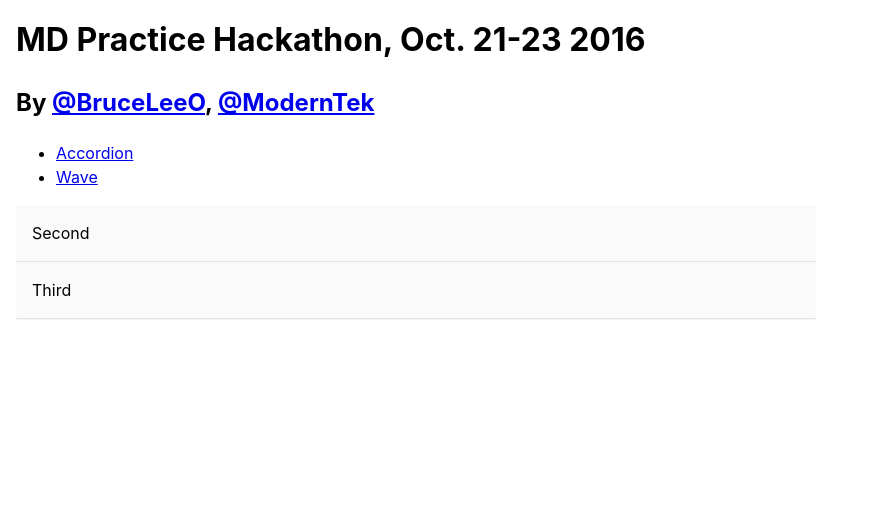
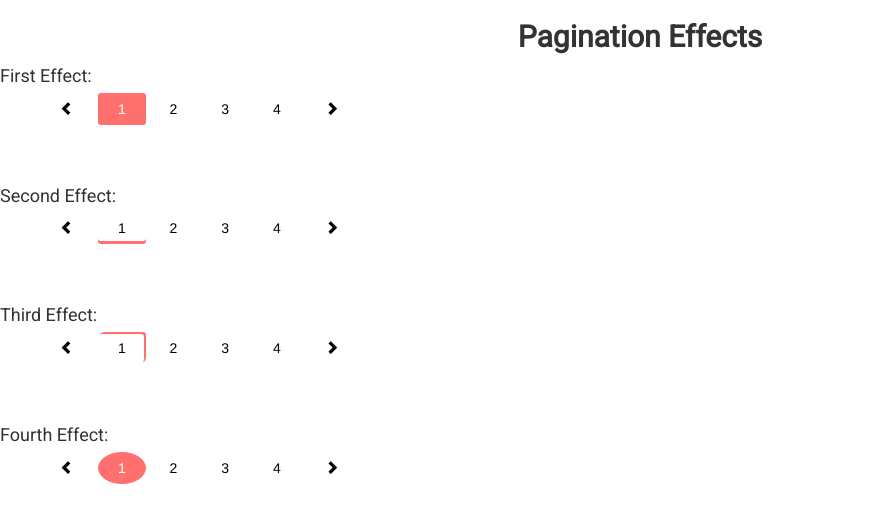
Before and after one commit to Zesc/HackathonMD-12-09-2016, a plain HTML site: page index.html in a window 1280 px wide. Shown: the whole page, without its empty margins (0-879 px from the left). Drawn offline with nearby package versions, Linux system fonts and the light colour scheme.

Commit message:
pagination effects section.

```diff
--- a/index.html
+++ b/index.html
@@ -1,62 +1,80 @@
+<!DOCTYPE html>
+
 <html lang="en">
 <head>
     <meta charset="UTF-8">
     <title>MD Hackathon, Dec. 09-11 2016</title>
     <!-- Styles -->
     <link rel="stylesheet" href="./ui/accordion/accordion.css">
-  <link rel="stylesheet"
     <link rel="stylesheet" href="./ui/wave/wave.css">
-  <!-- Demo Styles -->
-  <style>
-    body {
-      font: 400 16px/1.5 -apple-system, BlinkMacSystemFont, "Segoe UI", Roboto, Oxygen-Sans, Ubuntu, Cantarell, "Helvetica Neue", sans-serif;
-      margin: 0;
-    }
-    .demo {
-      margin: 1rem;
-      max-width: 800px;
-    }
-  </style>
+    <link rel="stylesheet" href="./ui/pagination/pagination.css">
+    <link rel="stylesheet" href="https://maxcdn.bootstrapcdn.com/bootstrap/3.3.7/css/bootstrap.min.css" integrity="sha384-BVYiiSIFeK1dGmJRAkycuHAHRg32OmUcww7on3RYdg4Va+PmSTsz/K68vbdEjh4u" crossorigin="anonymous">
 </head>
 <body>
-  <div class="demo">
-    <header class="demo-header">
-      <h1>MD Practice Hackathon, Oct. 21-23 2016</h1>
-      <h2>By <a href="https://github.com/bruceLeeO">@BruceLeeO</a>, <a href="https://github.com/ModernTek">@ModernTek</a></h2>
-    </header>
-    <nav class="demo-nav">
-      <ul>
-        <li><a href="#demo-accordion">Accordion</a></li>
-          <li><a href="#demo-wave">Wave</a></li>
+    <!-- Pagination Section -->
+    <h2 id="pg-tittle">Pagination Effects</h2>
+    <div class="pg">
+        <p class="pg-p">First Effect:</p>
+        <ul class="pg-container">
+            <li class="pg-li">
+                <a class="pg-a-disable" href="#"><i class="glyphicon glyphicon-chevron-left"></i></a>
+            </li>
+            <li class="pg-active-1"><a class="pg-a-active" href="#">1</a></li>
+            <li class="pg-li pg-effect-1"><a class="pg-a-disable" href="#!">2</a></li>
+            <li class="pg-li pg-effect-1"><a class="pg-a-disable" href="#!">3</a></li>
+            <li class="pg-li pg-effect-1"><a class="pg-a-disable" href="#!">4</a></li>
+            <li class="pg-li">
+                <a class="pg-a-disable" href="#"><i class="glyphicon glyphicon-chevron-right"></i></a>
+            </li>
         </ul>
-    </nav>
-    <main class="demo-main">
-     <div class="accordion-panel">
-            <input id="accordion-input-2" class="accordion-input" type="radio" name="accordion-1">
-            <label for="accordion-input-2" class="accordion-toggle">Second</label>
-            <div class="accordion-content">
-              <p>Lorem ipsum dolor sit amet, consectetur adipisicing elit. Nostrum enim iure laudantium libero odit quaerat temporibus, nisi ullam explicabo minus unde neque similique, pariatur tempora repellat alias. Quae, culpa, quam!</p>
-              <p>Et qui voluptate, quidem deserunt optio. Tenetur odit optio fuga, accusamus dolore totam voluptate enim blanditiis atque voluptates ab amet omnis eligendi quasi quaerat molestias dicta aliquam. Dignissimos, hic, at!</p>
-              <p>Facilis adipisci voluptatem quibusdam tempora, illo at mollitia velit iusto nostrum perferendis recusandae dolores inventore nam, iure, ratione. Laudantium eaque, omnis quam consequatur officia minus impedit eveniet laboriosam aliquam neque?</p>
-              <p>Cumque qui vero dignissimos, voluptatibus esse facere ad velit et omnis placeat magni soluta, aperiam dicta, quos modi laudantium praesentium. Debitis ut, repellendus assumenda sint. Architecto incidunt debitis ab ea!</p>
     </div>
+
+    <div class="pg">
+     <p class="pg-p">Second Effect:</p>
+     <ul class="pg-container">
+         <li class="pg-li">
+             <a href="#"><i class="glyphicon glyphicon-chevron-left"></i></a>
+         </li>
+         <li class="pg-active-2"><a class="pg-a-active" id="pg-c" href="#">1</a></li>
+         <li class="pg-li pg-effect-2"><a class="pg-a-disable" href="#">2</a></li>
+         <li class="pg-li pg-effect-2"><a class="pg-a-disable" href="#">3</a></li>
+         <li class="pg-li pg-effect-2"><a class="pg-a-disable" href="#">4</a></li>
+         <li class="pg-li">
+             <a href="#"><i class="glyphicon glyphicon-chevron-right"></i></a>
+         </li>
+     </ul>
     </div>
-          <div class="accordion-panel">
-            <input id="accordion-input-3" class="accordion-input" type="radio" name="accordion-1">
-            <label for="accordion-input-3" class="accordion-toggle">Third</label>
-            <div class="accordion-content">
-              <p>Lorem ipsum dolor sit amet, consectetur adipisicing elit. Nostrum enim iure laudantium libero odit quaerat temporibus, nisi ullam explicabo minus unde neque similique, pariatur tempora repellat alias. Quae, culpa, quam!</p>
-              <p>Et qui voluptate, quidem deserunt optio. Tenetur odit optio fuga, accusamus dolore totam voluptate enim blanditiis atque voluptates ab amet omnis eligendi quasi quaerat molestias dicta aliquam. Dignissimos, hic, at!</p>
-              <p>Facilis adipisci voluptatem quibusdam tempora, illo at mollitia velit iusto nostrum perferendis recusandae dolores inventore nam, iure, ratione. Laudantium eaque, omnis quam consequatur officia minus impedit eveniet laboriosam aliquam neque?</p>
-              <p>Cumque qui vero dignissimos, voluptatibus esse facere ad velit et omnis placeat magni soluta, aperiam dicta, quos modi laudantium praesentium. Debitis ut, repellendus assumenda sint. Architecto incidunt debitis ab ea!</p>
+
+    <div class="pg">
+         <p class="pg-p">Third Effect:</p>
+         <ul class="pg-container">
+             <li class="pg-li">
+                 <a href="#"><i class="glyphicon glyphicon-chevron-left"></i></a>
+             </li>
+             <li class="pg-active-3"><a class="pg-a-active" id="pg-c" href="#">1</a></li>
+             <li class="pg-li pg-effect-3"><a class="pg-a-disable" href="#">2</a></li>
+             <li class="pg-li pg-effect-3"><a class="pg-a-disable" href="#">3</a></li>
+             <li class="pg-li pg-effect-3"><a class="pg-a-disable" href="#">4</a></li>
+             <li class="pg-li">
+                 <a href="#"><i class="glyphicon glyphicon-chevron-right"></i></a>
+             </li>
+         </ul>
     </div>
-          </div>
-        </div>
-      </section>
-  </main>
-  <footer class="demo-footer">
-      <p><a href="https://github.com/ModernTek/HackathonMD-12-09-2016>GitHub RepoR</a></p>
-    </footer>
+
+    <div class="pg">
+        <p class="pg-p">Fourth Effect:</p>
+        <ul class="pg-container">
+            <li class="pg-li">
+                <a href="#"><i class="glyphicon glyphicon-chevron-left"></i></a>
+            </li>
+            <li class="pg-active-4"><a class="pg-a-active" href="#">1</a></li>
+            <li class="pg-li pg-effect-4"><a class="pg-a-disable" href="#">2</a></li>
+            <li class="pg-li pg-effect-4"><a class="pg-a-disable" href="#">3</a></li>
+            <li class="pg-li pg-effect-4"><a class="pg-a-disable" href="#">4</a></li>
+            <li class="pg-li">
+                <a href="#"><i class="glyphicon glyphicon-chevron-right"></i></a>
+            </li>
+        </ul>
     </div>
 </body>
 </html>
--- /dev/null
+++ b/ui/pagination/pagination.css
@@ -0,0 +1,154 @@
+@import url('https://fonts.googleapis.com/css?family=Roboto');
+
+.pg-container{
+  margin: 0;
+  margin-bottom: 5%;
+}
+
+#pg-tittle{
+  font-family: 'Roboto', sans-serif;
+  font-weight: 600;
+  text-align: center;
+}
+
+.pg-p{
+  font-family: 'Roboto', sans-serif;
+  font-size: 18px;
+  font-weight: 200;
+}
+
+.glyphicon:hover{
+  color: #ff706f;
+}
+
+.pg-li{
+  display: inline;
+  text-align: center;
+  padding: 8px 20px 8px 20px;
+  list-style: none;
+  box-shadow: inset 0 0 0 0 rgba(205, 205, 205, 0.51);
+  border-radius: 0;
+}
+
+.pg-li > a{
+  color: black;
+  text-decoration: none;
+}
+
+.pg-a-active{
+  color: white;
+  text-decoration: none;
+}
+
+.pg-a-active:focus, .pg-a-active:hover{
+  color: white;
+  text-decoration: none;
+  cursor: default;
+}
+
+.pg-a-disable:focus, .pg-a-disable:hover{
+  color:black;
+  text-decoration: none;
+}
+
+/*first effect*/
+
+.pg-effect-1{
+  -webkit-transition: box-shadow  0.5s ease-out 0.1s,
+  border-radius  ease-in-out 0.3s;
+  -moz-transition: box-shadow  0.5s ease-out 0.1s,
+  border-radius  ease-in-out 0.3s;
+  transition: box-shadow  0.5s ease-out 0.1s,
+  border-radius  ease-out 0.3s;
+}
+
+.pg-effect-1:hover{
+  box-shadow: inset 0 0 5px 0 rgba(238, 238, 238, 0.62);
+  border-radius: 3px;
+}
+
+.pg-active-1{
+  padding: 8px 20px 8px 20px;
+  display: inline;
+  background-color: #ff706f;
+  border-radius: 3px;
+  cursor: default;
+  list-style: none;
+  text-align: center;
+}
+
+/*Second effect*/
+
+.pg-effect-2{
+  box-shadow: inset 0 0 0 0 #ff706f;
+  border-radius: 0 0 3px 3px;
+  transition: box-shadow ease 0.5s,
+              border-radius ease 0.5s;
+}
+
+.pg-effect-2:hover{
+  box-shadow: inset 0 -3px 0 0 #ff706f;
+  border-radius: 0 0 3px 3px;
+}
+
+.pg-active-2{
+  padding: 8px 20px 8px 20px;
+  display: inline;
+  border-radius: 3px;
+  cursor: default;
+  list-style: none;
+  text-align: center;
+  border-radius: 0 0 3px 3px;
+  box-shadow: inset 0 -3px 0 0 #ff706f;
+}
+
+#pg-c{
+  color: black;
+}
+
+/*Third effect*/
+
+.pg-effect-3{
+  box-shadow: inset 0 0 0 0 #ff706f;
+  border-radius: 0 3px 0 0;
+  transition: box-shadow ease 0.5s,
+              border-radius ease 1s;
+}
+
+.pg-effect-3:hover{
+  box-shadow: inset -2px 2px #ff706f;
+  border-radius: 7px 3px 7px 0;
+}
+
+.pg-active-3{
+  padding: 8px 20px 8px 20px;
+  display: inline;
+  cursor: default;
+  list-style: none;
+  text-align: center;
+  box-shadow: inset -2px 2px #ff706f;
+  border-radius: 7px 3px 7px 0;
+}
+
+/*Four effect*/
+
+.pg-effect-4{
+  border-radius: 50%;
+  box-shadow: inset 0 0 0 0 #d7d7d7;
+  transition: box-shadow ease 0.5s,
+              border-radius ease 0.5s;
+}
+
+.pg-effect-4:hover{
+  border-radius: 50%;
+  box-shadow: inset 0 0 5px 0 #f0f0f0;
+}
+
+.pg-active-4{
+  padding: 8px 20px 8px 20px;
+  display: inline;
+  cursor: default;
+  list-style: none;
+  background-color: #ff706f;
+  border-radius: 50%;
+}
--- /dev/null
+++ b/ui/pagination/pagination.js
@@ -0,0 +1,3 @@
+/**
+ * Created by zesc on 12/10/16.
+ */
```
Lines whose indentation alone changed are shown as unchanged.
